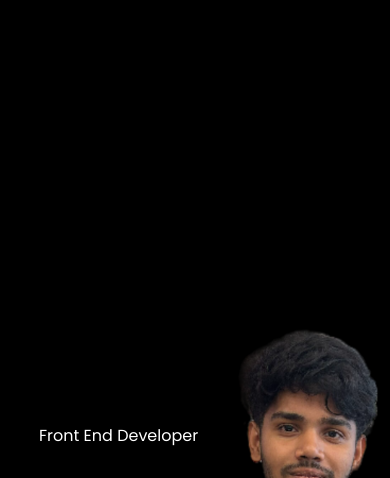
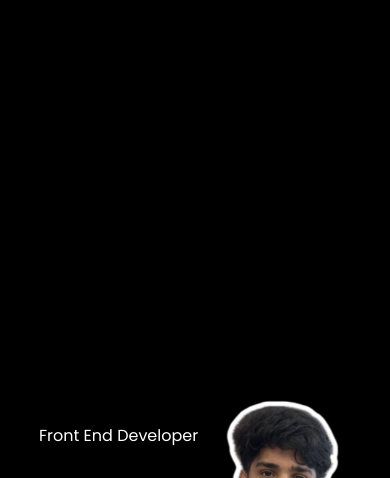
Before and after one commit to AbdurRahman2004/personal-portfolio, a plain HTML site: page index.html in a window 390 px wide. Shown: the part 83-561 px from the top of the page. Drawn offline with Linux system fonts and the light colour scheme.

Commit message:
Add files via upload

```diff
--- a/styles/style.css
+++ b/styles/style.css
@@ -405,7 +405,7 @@ nav .fa-solid{
 @media only screen and (max-width:600px)
 {
     #header{
-        background-image: url(../images/mobilewalli.png);
+        background-image: url(../images/walli.png);
     }
     #header .about-text{
         margin-top: 140%;
```
Also changed, not shown: images/walli.png (added).
